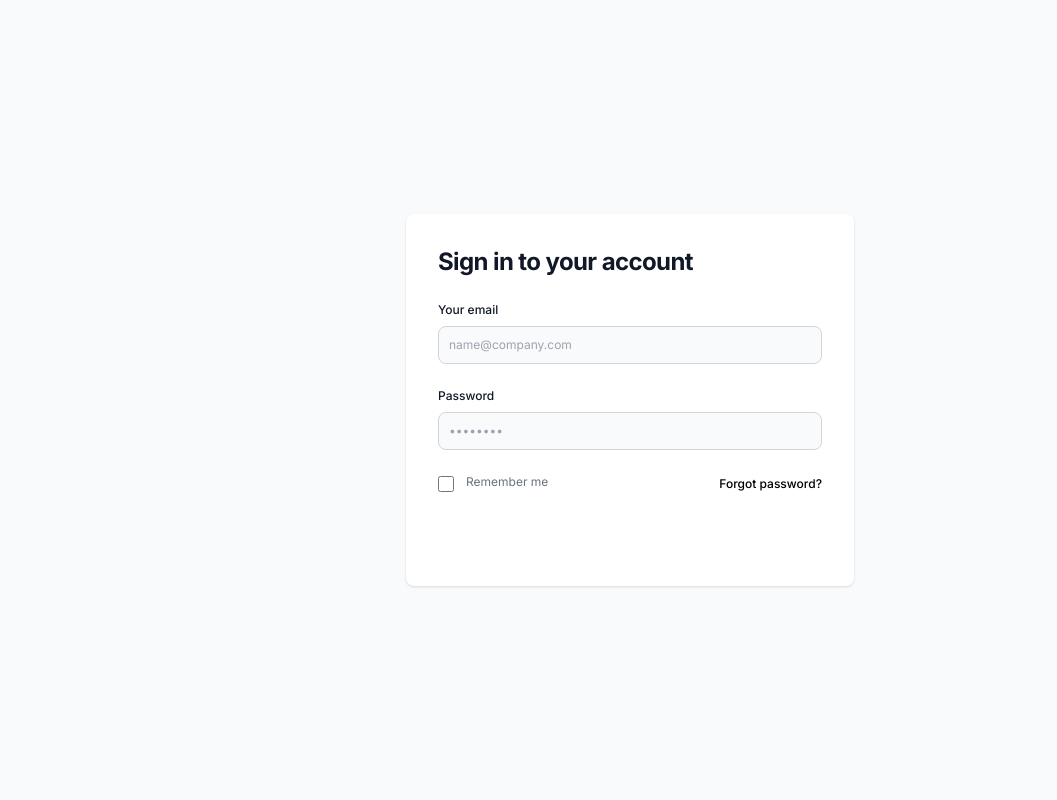
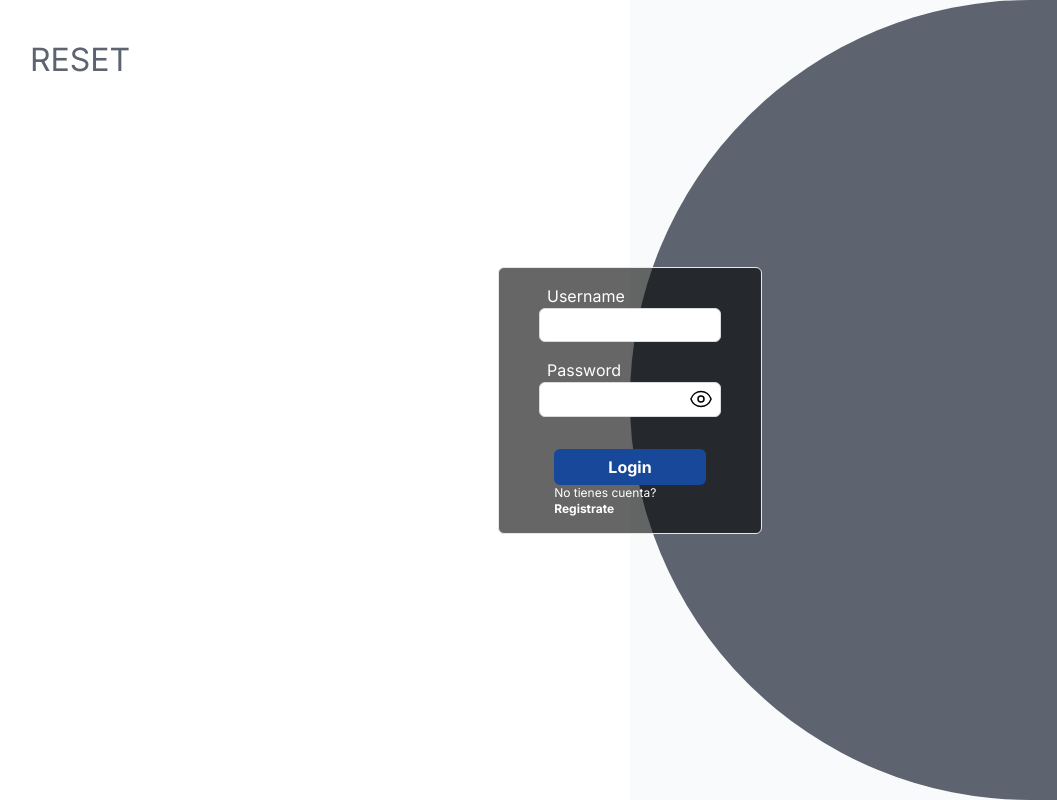
Before and after one commit to Francisco-Villanueva/reser-admin-client, a Next.js app: page /login in a window 1280 px wide. Shown: the whole page, without its empty margins (10-1067 px from the left). Built offline with nearby package versions, Linux system fonts and the light colour scheme; no server answers.

Commit message:
feat (auth): add login & router

```diff
--- a/src/app/Provider.jsx
+++ b/src/app/Provider.jsx
@@ -0,0 +1,6 @@
+import { AdminProvider } from "@/context/AdminContext";
+import React from "react";
+
+export default function Provider({ children }) {
+  return <AdminProvider>{children}</AdminProvider>;
+}
--- /dev/null
+++ b/src/app/home/admin/page.js
@@ -0,0 +1,71 @@
+"use client";
+import Button from "@/commons/Button";
+import { AddIcon, GridLayoutIcon, TableDisplayIcon } from "@/commons/Icons";
+import Aside from "@/components/Aside";
+import BarberCard from "@/components/BarberCard";
+import Loader from "@/components/Loader";
+import NewBarberForm from "@/components/NewBarberForm";
+import TableTeam from "@/components/TableTeam";
+import { useAdminContext } from "@/context/AdminContext";
+import useModal from "@/hooks/useModal";
+import React, { useState } from "react";
+
+export default function AdminPage() {
+  const { barbers } = useAdminContext();
+  const { openModal, isModalOpen, closeModal } = useModal();
+  const [view, setView] = useState("grid");
+
+  return (
+    <main className=" flex flex-col justify-around gap-4  p-4 h-full  rounded-md border  ">
+      <section className="w-full flex justify-between    ">
+        Filter
+        {view === "grid" ? (
+          <Button onClick={() => setView("table")}>
+            <TableDisplayIcon />
+          </Button>
+        ) : (
+          <Button onClick={() => setView("grid")}>
+            <GridLayoutIcon />
+          </Button>
+        )}
+      </section>
+      <hr />
+      <section className="   overflow-y-auto    h-full   ">
+        {!barbers.length ? (
+          <Loader />
+        ) : view === "table" ? (
+          <TableTeam team={barbers} />
+        ) : (
+          <div className="grid grid-cols-3 gap-2 ">
+            {barbers
+
+              .sort((a, b) => a.id - b.id)
+              ?.map((barber) => (
+                <BarberCard
+                  barber={barber}
+                  className={"w-full"}
+                  key={barber.id}
+                />
+              ))}
+          </div>
+        )}
+      </section>
+
+      <div className="h-10 w-10 absolute bottom-[1rem] right-[1rem]   rounded-full ">
+        <Button
+          variant="primary"
+          className={" rounded-full"}
+          onClick={openModal}
+        >
+          <AddIcon />
+        </Button>
+      </div>
+
+      {isModalOpen && (
+        <Aside title="New Barber" closeModal={closeModal}>
+          <NewBarberForm />
+        </Aside>
+      )}
+    </main>
+  );
+}
--- /dev/null
+++ b/src/app/home/barber/page.js
@@ -0,0 +1,5 @@
+import React from "react";
+
+export default function BarberPage() {
+  return <div>BarberPage</div>;
+}
--- a/src/app/home/layout.js
+++ b/src/app/home/layout.js
@@ -1,8 +1,32 @@
+"use client";
 import Navbar from "@/components/Navbar";
 import Sidebar from "@/components/Sidebar";
-import React from "react";
+import { useAdminContext } from "@/context/AdminContext";
+import { AuthServices } from "@/services/auth.services";
+import { ApiServices } from "@/services/workhours.services";
+import { useRouter } from "next/navigation";
+import React, { useEffect } from "react";
 
 export default function layout({ children }) {
+  const { currentUser, setCurrentUser, setBarbers } = useAdminContext();
+  const router = useRouter();
+  useEffect(() => {
+    const barberId = localStorage.getItem("userId");
+    if (!barberId) {
+      return router.push("/login");
+    }
+    AuthServices.getBarber(barberId).then((res) => {
+      const user = res.data;
+      setCurrentUser(user);
+
+      if (user.isAdmin) {
+        ApiServices.getAllBarbers().then((res) => setBarbers(res.data));
+        router.push("/home/admin");
+      } else {
+        router.push("/home/barber");
+      }
+    });
+  }, []);
   return (
     <div className="flex ">
       <Sidebar />
--- a/src/app/home/page.js
+++ b/src/app/home/page.js
@@ -1,74 +1,3 @@
-"use client";
-import Button from "@/commons/Button";
-import { AddIcon, GridLayoutIcon, TableDisplayIcon } from "@/commons/Icons";
-import Aside from "@/components/Aside";
-import BarberCard from "@/components/BarberCard";
-import Loader from "@/components/Loader";
-import NewBarberForm from "@/components/NewBarberForm";
-import TableTeam from "@/components/TableTeam";
-import { useAdminContext } from "@/context/AdminContext";
-import useModal from "@/hooks/useModal";
-import { ApiServices } from "@/services/workhours.services";
-import React, { useEffect, useState } from "react";
-
 export default function page() {
-  const { barbers, setBarbers } = useAdminContext();
-  const { openModal, isModalOpen, closeModal } = useModal();
-  const [view, setView] = useState("grid");
-  useEffect(() => {
-    ApiServices.getAllBarbers().then((res) => setBarbers(res.data));
-  }, []);
-  return (
-    <main className=" flex flex-col justify-around gap-4  p-4 h-full  rounded-md border  ">
-      <section className="w-full flex justify-between    ">
-        Filter
-        {view === "grid" ? (
-          <Button onClick={() => setView("table")}>
-            <TableDisplayIcon />
-          </Button>
-        ) : (
-          <Button onClick={() => setView("grid")}>
-            <GridLayoutIcon />
-          </Button>
-        )}
-      </section>
-      <hr />
-      <section className="   overflow-y-auto    h-full   ">
-        {!barbers.length ? (
-          <Loader />
-        ) : view === "table" ? (
-          <TableTeam team={barbers} />
-        ) : (
-          <div className="grid grid-cols-3 gap-2 ">
-            {barbers
-
-              .sort((a, b) => a.id - b.id)
-              ?.map((barber) => (
-                <BarberCard
-                  barber={barber}
-                  className={"w-full"}
-                  key={barber.id}
-                />
-              ))}
-          </div>
-        )}
-      </section>
-
-      <div className="h-10 w-10 absolute bottom-[1rem] right-[1rem]   rounded-full ">
-        <Button
-          variant="primary"
-          className={" rounded-full"}
-          onClick={openModal}
-        >
-          <AddIcon />
-        </Button>
-      </div>
-
-      {isModalOpen && (
-        <Aside title="New Barber" closeModal={closeModal}>
-          <NewBarberForm />
-        </Aside>
-      )}
-    </main>
-  );
+  return null;
 }
--- a/src/app/layout.js
+++ b/src/app/layout.js
@@ -1,8 +1,6 @@
-import { AdminProvider } from "@/context/AdminContext";
 import "./globals.css";
 import { Inter } from "next/font/google";
-import Navbar from "@/components/Navbar";
-import Sidebar from "@/components/Sidebar";
+import Provider from "./Provider";
 
 const inter = Inter({ subsets: ["latin"] });
 
@@ -15,7 +13,7 @@ export default function RootLayout({ children }) {
   return (
     <html lang="en">
       <body className={inter.className}>
-        <AdminProvider>{children}</AdminProvider>
+        <Provider>{children}</Provider>
       </body>
     </html>
   );
--- a/src/app/login/page.jsx
+++ b/src/app/login/page.jsx
@@ -1,84 +1,86 @@
-import React from "react";
+"use client";
+import Button from "@/commons/Button";
+import FloatingLoader from "@/commons/FloatingLoader";
+import Input from "@/commons/Input";
+import Loader from "@/components/Loader";
+import { useAdminContext } from "@/context/AdminContext";
+import useInput from "@/hooks/useInput";
+import { AuthServices } from "@/services/auth.services";
+import { message } from "antd";
+import { useRouter } from "next/navigation";
+import React, { useState } from "react";
 
 export default function page() {
+  const { setCurrentUser } = useAdminContext();
+  const userName = useInput("", "required");
+  const password = useInput("", "required");
+  const router = useRouter();
+
+  const [loading, setLoading] = useState(false);
+  const handleLogin = (e) => {
+    e.preventDefault();
+    const data = { userName: userName.value, password: password.value };
+
+    setLoading(true);
+    AuthServices.login(data)
+      .then((res) => {
+        const user = res.data.user;
+        localStorage.setItem("userId", user.id);
+        setCurrentUser(user);
+        message.success("Logged Succesfully!");
+        if (user.isAdmin) {
+          router.push("/home/admin");
+        } else {
+          router.push("/home/barber");
+        }
+        setLoading(false);
+      })
+      .catch(() => {
+        message.error("Error at Login");
+      });
+  };
   return (
-    <section class="bg-gray-50 dark:bg-gray-900">
-      <div class="flex flex-col items-center justify-center px-6 py-8 mx-auto md:h-screen lg:py-0">
-        <div class="w-full bg-white rounded-lg shadow dark:border md:mt-0 sm:max-w-md xl:p-0 dark:bg-gray-800 dark:border-gray-700">
-          <div class="p-6 space-y-4 md:space-y-6 sm:p-8">
-            <h1 class="text-xl font-bold leading-tight tracking-tight text-gray-900 md:text-2xl dark:text-white">
-              Sign in to your account
-            </h1>
-            <form class="space-y-4 md:space-y-6" action="#">
-              <div>
-                <label
-                  for="email"
-                  class="block mb-2 text-sm font-medium text-gray-900 dark:text-white"
-                >
-                  Your email
-                </label>
-                <input
-                  type="email"
-                  name="email"
-                  id="email"
-                  class="bg-gray-50 border border-gray-300 text-gray-900 sm:text-sm rounded-lg focus:ring-primary-600 focus:border-primary-600 block w-full p-2.5 dark:bg-gray-700 dark:border-gray-600 dark:placeholder-gray-400 dark:text-white dark:focus:ring-blue-500 dark:focus:border-blue-500"
-                  placeholder="name@company.com"
-                  required=""
-                />
-              </div>
-              <div>
-                <label
-                  for="password"
-                  class="block mb-2 text-sm font-medium text-gray-900 dark:text-white"
-                >
-                  Password
-                </label>
-                <input
-                  type="password"
-                  name="password"
-                  id="password"
-                  placeholder="••••••••"
-                  class="bg-gray-50 border border-gray-300 text-gray-900 sm:text-sm rounded-lg focus:ring-primary-600 focus:border-primary-600 block w-full p-2.5 dark:bg-gray-700 dark:border-gray-600 dark:placeholder-gray-400 dark:text-white dark:focus:ring-blue-500 dark:focus:border-blue-500"
-                  required=""
-                />
-              </div>
-              <div class="flex items-center justify-between">
-                <div class="flex items-start">
-                  <div class="flex items-center h-5">
-                    <input
-                      id="remember"
-                      aria-describedby="remember"
-                      type="checkbox"
-                      class="w-4 h-4 border border-gray-300 rounded bg-gray-50 focus:ring-3 focus:ring-primary-300 dark:bg-gray-700 dark:border-gray-600 dark:focus:ring-primary-600 dark:ring-offset-gray-800"
-                      required=""
-                    />
-                  </div>
-                  <div class="ml-3 text-sm">
-                    <label
-                      for="remember"
-                      class="text-gray-500 dark:text-gray-300"
-                    >
-                      Remember me
-                    </label>
-                  </div>
-                </div>
-                <a
-                  href="#"
-                  class="text-sm font-medium text-primary-600 hover:underline dark:text-primary-500"
-                >
-                  Forgot password?
-                </a>
-              </div>
-              <button
-                type="submit"
-                class="w-full text-white bg-primary-600 hover:bg-primary-700 focus:ring-4 focus:outline-none focus:ring-primary-300 font-medium rounded-lg text-sm px-5 py-2.5 text-center dark:bg-primary-600 dark:hover:bg-primary-700 dark:focus:ring-primary-800"
-              >
-                Sign in
-              </button>
-            </form>
-          </div>
+    <section class="bg-gray-50 relative flex h-[100vh] items-center justify-center  ">
+      <div className="w-1/2 h-full bg-white">
+        <h2 className="m-10 text-dark-grey font-normal font-inter text-3xl">
+          RESET
+        </h2>
+      </div>
+      <div className="w-1/2 h-full bg-dark-grey rounded-l-full"></div>
+
+      <form
+        onSubmit={handleLogin}
+        className=" flex flex-col gap-8  justify-center absolute border  rounded-md max-sm:w-[70%] px-10 py-4 bg-[rgba(0,0,0,.6)]"
+      >
+        <div className="flex flex-col gap-4">
+          <Input
+            {...userName}
+            type={"text"}
+            title={"Username"}
+            titleColor="text-white"
+          />
+          <Input
+            {...password}
+            type={"password"}
+            title={"Password"}
+            titleColor="text-white"
+          />
         </div>
-      </div>
+
+        <div className="flex flex-col items-center w-5/6 m-auto">
+          <Button
+            variant="primary"
+            className="border-none w-full p-2 rounded-md"
+          >
+            Login
+          </Button>
+
+          <span className="text-sm text-white">
+            No tienes cuenta? <strong>Registrate</strong>
+          </span>
+        </div>
+      </form>
+      {loading && <FloatingLoader />}
     </section>
   );
 }
--- /dev/null
+++ b/src/commons/FloatingLoader.jsx
@@ -0,0 +1,10 @@
+import Loader from "@/components/Loader";
+import React from "react";
+
+export default function FloatingLoader() {
+  return (
+    <div className="absolute top-5 right-5 p-2 text-sm  rounded-xl grid place-items-center text-white bg-[rgba(0,0,0,.8)]">
+      <Loader />
+    </div>
+  );
+}
--- a/src/commons/Input.jsx
+++ b/src/commons/Input.jsx
@@ -15,14 +15,16 @@ export default function Input({
   error,
   touched,
   defaultValue,
+  titleColor = "",
 }) {
   const [showPassword, setShowPassword] = useState(false);
 
   const inputType = showPassword ? "text" : type;
 
   return (
-    <div className={`relative  h-[100px]   ${className}`}>
-      <label className="block text-dark-grey ml-2 font-sans">{title}</label>
+    <div className={`     font-montserrat   ${className}`}>
+      <label className={`block ${titleColor}  ml-2 `}>{title}</label>
+      <div className=" relative">
         <input
           defaultValue={defaultValue || ""}
           value={value}
@@ -31,29 +33,30 @@ export default function Input({
           onFocus={onFocus}
           type={inputType}
           placeholder={placeholder}
-        className={`w-full    rounded-xl border border-border ${
+          className={`w-full  p-2 text-[11px] rounded-md border border-border ${
             error ? "border-error" : ""
-        } text-black p-4  font-sans focus:outline-none`}
+          } text-black  font-montserrat focus:outline-none`}
         />
 
         {type === "password" && (
           <button
             type="button"
-          className="absolute inset-y-0 right-5 top-2  h-full flex items-center mr-2"
+            className="absolute inset-y-0 right-2  flex items-center "
             onClick={() => {
               setShowPassword(!showPassword);
             }}
           >
             {showPassword ? (
-            <EyeSlashIcon className="h-5 w-5 text-grey " />
+              <EyeSlashIcon className="h-5 w-5 text-light-grey " />
             ) : (
-            <EyeIcon className="h-5 w-5 text-grey " />
+              <EyeIcon className="h-5 w-5 text-light-grey " />
             )}
           </button>
         )}
+      </div>
 
       {touched && error ? (
-        <p className=" ml-4  text-error text-sm  ">{error}</p>
+        <p className=" ml-4  text-error text-sm absolute  ">{error}</p>
       ) : null}
     </div>
   );
--- a/src/components/Navbar.jsx
+++ b/src/components/Navbar.jsx
@@ -7,8 +7,11 @@ import {
   DropDownArrow,
   UserIcon,
 } from "@/commons/Icons";
+import { useAdminContext } from "@/context/AdminContext";
 
 export default function Navbar({ title, className = "", hasNotification }) {
+  const { currentUser } = useAdminContext();
+
   return (
     <nav className={`flex justify-between items-center ${className}`}>
       <h1 className="font-semibold text-xl text-black">{title || ""}</h1>
@@ -24,7 +27,7 @@ export default function Navbar({ title, className = "", hasNotification }) {
         <div className="flex gap-2 items-center rounded-md transition-colors duration-200 cursor-pointer hover:bg-grey p-2 ">
           <div className="  flex items-center gap-2 text-black font-semibold  ">
             <UserIcon className="w-full h-[1.5rem]" />
-            <p>Lautaro</p>
+            <p>{currentUser?.name}</p>
           </div>
           <DropDownArrow className={"w-3"} />
         </div>
--- a/src/context/AdminContext.jsx
+++ b/src/context/AdminContext.jsx
@@ -1,10 +1,14 @@
 "use client";
 
-import { createContext, useContext, useState } from "react";
+import { createContext, useContext, useEffect, useState } from "react";
 
 const initialState = {
   barbers: [],
   horarios: [],
+  hoursToShow: [],
+  selectedBarber: {},
+  selectedDay: {},
+  currentUser: {},
 };
 
 export const AdminContext = createContext(initialState);
@@ -16,8 +20,12 @@ export function AdminProvider({ children }) {
     hoursToShow: [],
     selectedBarber: {},
     selectedDay: {},
+    currentUser: null,
   });
 
+  const setCurrentUser = async (user) => {
+    setState((state) => ({ ...state, currentUser: user }));
+  };
   const setBarbers = async (barbers) => {
     setState((state) => ({ ...state, barbers }));
   };
@@ -51,6 +59,7 @@ export function AdminProvider({ children }) {
         setBarbers,
         setHoursToShow,
         setSelectedBarber,
+        setCurrentUser,
       }}
     >
       {children}
```
Also changed, not shown: src/services/auth.services.js (added, +15 -0 lines). Lines whose indentation alone changed are shown as unchanged.
